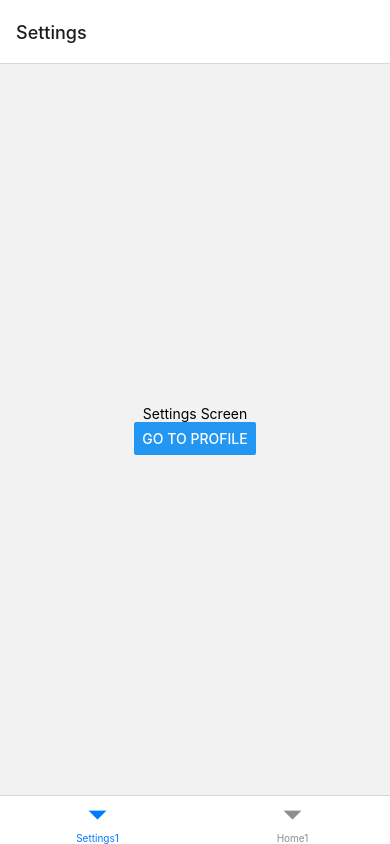
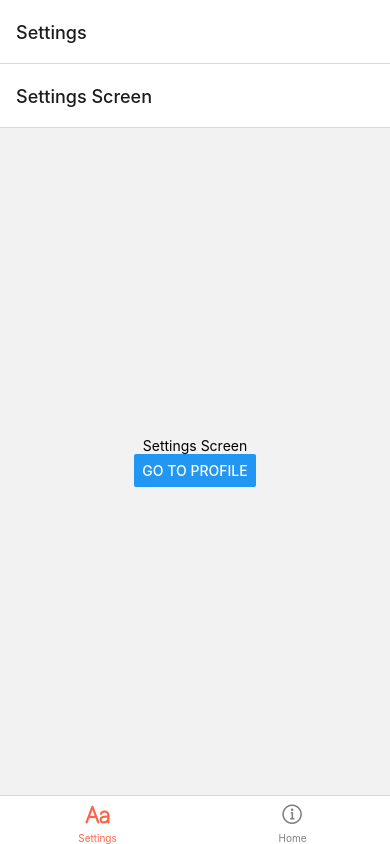
Before and after one commit to samuelhurtado20/react_native_navigation, a React Native app: screen / in a window 390 px wide. Built offline with nearby package versions, Linux system fonts and the light colour scheme.

Commit message:
options - icons

```diff
--- a/App.tsx
+++ b/App.tsx
@@ -3,6 +3,7 @@
 import { NavigationContainer, useFocusEffect } from '@react-navigation/native'
 import { createNativeStackNavigator } from '@react-navigation/native-stack'
 import { createBottomTabNavigator } from '@react-navigation/bottom-tabs'
+import { Ionicons } from '@expo/vector-icons'
 
 function SettingsScreen({ navigation }) {
   useFocusEffect(
@@ -70,19 +71,36 @@
 export default function App() {
   return (
     <NavigationContainer>
-      <Tab.Navigator screenOptions={{ headerShown: false }}>
-        <Tab.Screen name="Settings1">
+      <Tab.Navigator
+        screenOptions={({ route }) => ({
+          tabBarIcon: ({ focused, color, size }) => {
+            let iconName
+
+            if (route.name === 'Home') {
+              iconName = focused ? 'ios-information-circle' : 'ios-information-circle-outline'
+            } else if (route.name === 'Settings') {
+              iconName = focused ? 'ios-text' : 'ios-list'
+            }
+
+            // You can return any component that you like here!
+            return <Ionicons name={iconName} size={size} color={color} />
+          },
+          tabBarActiveTintColor: 'tomato',
+          tabBarInactiveTintColor: 'gray'
+        })}
+      >
+        <Tab.Screen name="Settings">
           {() => (
             <SettingsStack.Navigator>
-              <SettingsStack.Screen name="Settings" component={SettingsScreen} />
+              <SettingsStack.Screen name="Settings Screen" component={SettingsScreen} />
               <SettingsStack.Screen name="Profile" component={ProfileScreen} />
             </SettingsStack.Navigator>
           )}
         </Tab.Screen>
-        <Tab.Screen name="Home1">
+        <Tab.Screen name="Home">
           {() => (
             <HomeStack.Navigator>
-              <HomeStack.Screen name="Home" component={HomeScreen} />
+              <HomeStack.Screen name="Home Screen" component={HomeScreen} />
               <HomeStack.Screen name="Details" component={DetailsScreen} />
             </HomeStack.Navigator>
           )}
```
